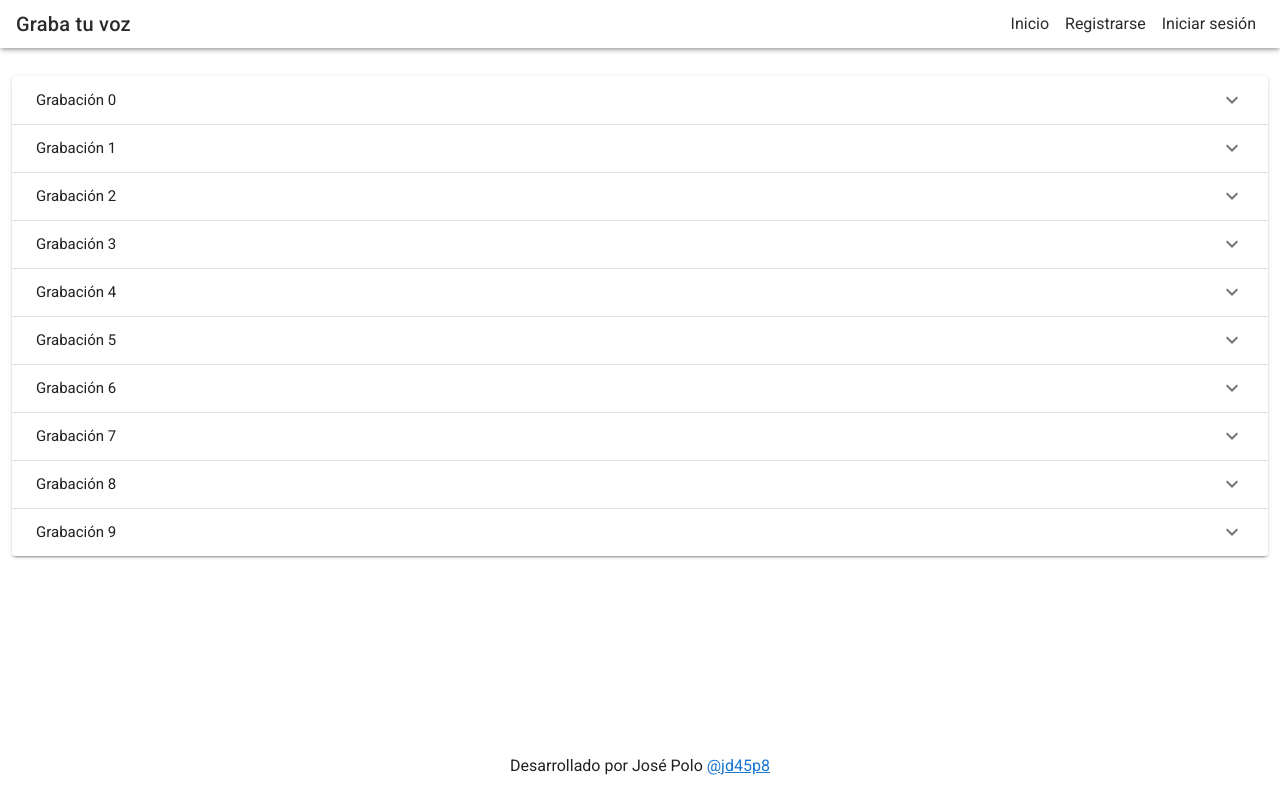
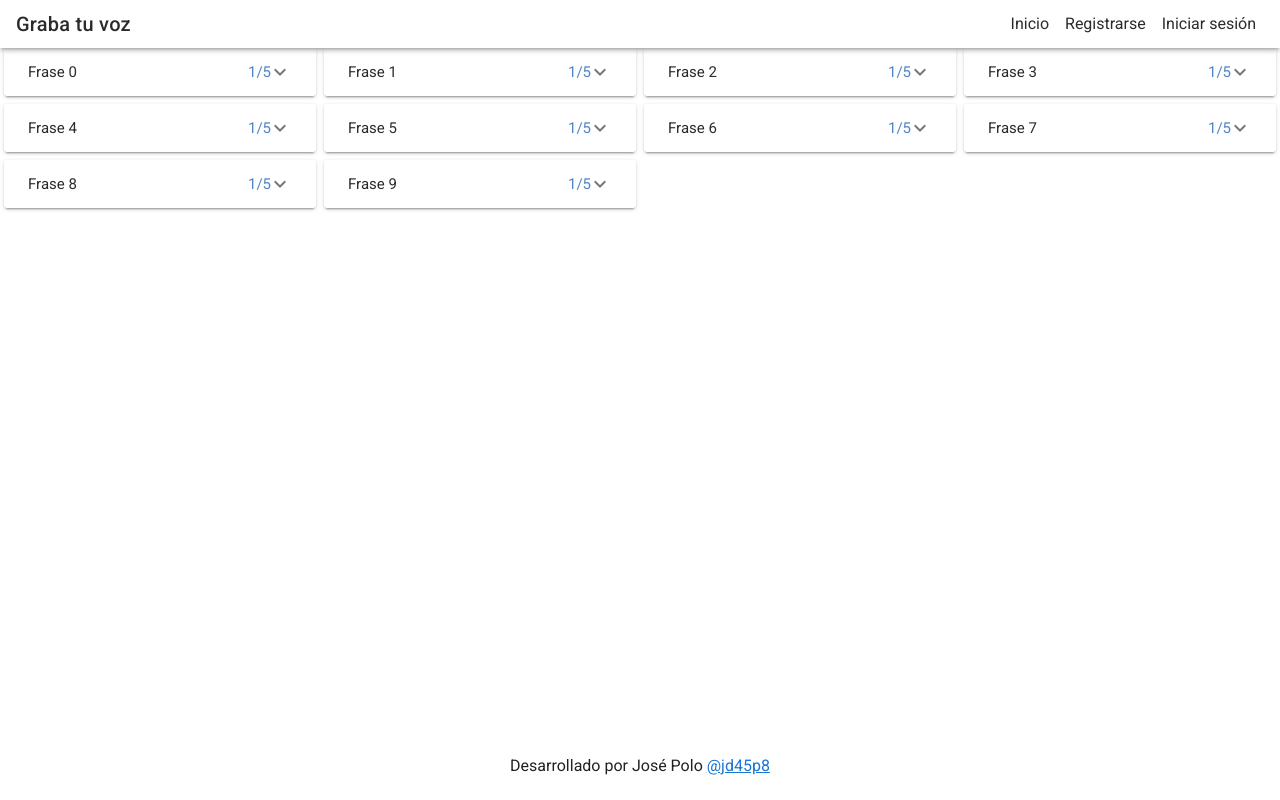
Before and after one commit to jd45p8/graba-tu-voz, a Vue app: page /userdashboard in a window 1280 px wide. Built offline with nearby package versions, Linux system fonts and the light colour scheme.

Commit message:
Se muestra una lista de textos para grabar.

```diff
--- a/src/views/Join.vue
+++ b/src/views/Join.vue
@@ -3,7 +3,7 @@
     <h1 class="dark-text text-center header font-weight-light">Formulario de registro</h1>
     <v-row justify="center">
       <v-col cols="12" sm="8" md="6" lg="5">
-        <v-stepper class="elevation-0" v-model="step" vertical>
+        <v-stepper depressed v-model="step" vertical>
           <v-stepper-step :complete="step > 1" color="blue-dark" step="1">Credenciales</v-stepper-step>
           <v-stepper-content step="1">
             <div class="mb-2 pt-1">
@@ -11,6 +11,7 @@
                 v-model="email"
                 :rules="[rules.required, rules.counter, rules.email]"
                 label="Correo electrónico"
+                type="email"
                 outlined
               ></v-text-field>
               <v-text-field
@@ -28,7 +29,7 @@
                 outlined
               ></v-text-field>
             </div>
-            <v-btn @click="step = 2" color="blue-dark" class="mb-1 elevation-0" dark>Continuar</v-btn>
+            <v-btn @click="step = 2" color="blue-dark" class="mb-1" depressed dark>Continuar</v-btn>
           </v-stepper-content>
 
           <v-stepper-step :complete="step > 2" step="2">Participar en demostración</v-stepper-step>
@@ -67,7 +68,7 @@
                 outlined
               ></v-text-field>
             </div>
-            <v-btn @click="step = 3" color="blue-dark" class="mb-1 elevation-0" dark>Continuar</v-btn>
+            <v-btn @click="step = 3" color="blue-dark" class="mb-1" depressed dark>Continuar</v-btn>
             <v-btn @click="step = 1" class="ml-2" text>Anterior</v-btn>
           </v-stepper-content>
           <v-stepper-step :complete="step > 2" step="3">Política de datos</v-stepper-step>
@@ -76,7 +77,7 @@
             <div class="mb-5">
               <p>Presionando el botón aceptar a continuación finalizará su registro y acepta que usemos la infomración que suministre en esta plataforma para entrenar el o los modelos que sean necesarios, y únicamente intentaremos contactarlo si seleccionó que desea participar en la demostración.</p>
             </div>
-            <v-btn @click="step = 1" color="blue-dark" class="mb-1 elevation-0" dark>Aceptar</v-btn>
+            <v-btn @click="step = 1" color="blue-dark" class="mb-1" depressed dark>Aceptar</v-btn>
             <v-btn @click="step = 2" class="ml-2" text>Anterior</v-btn>
           </v-stepper-content>
         </v-stepper>
--- a/src/views/Login.vue
+++ b/src/views/Login.vue
@@ -2,12 +2,13 @@
   <v-col class="login d-flex justify-center">
     <v-row align="center" justify="center">
       <v-col cols="12" sm="6" md="4" lg="3">
-        <v-card class="px-6 py-7 elevation-0" outlined>
+        <v-card class="px-6 py-7" depressed outlined>
           <h1 class="dark-text text-center header font-weight-light mb-7">Iniciar sesión</h1>
           <v-text-field
             v-model="email"
             :rules="[rules.required, rules.counter, rules.email]"
             label="Correo electrónico"
+            type="email"
             outlined
           ></v-text-field>
           <v-text-field
@@ -18,7 +19,7 @@
             outlined
           ></v-text-field>
           <v-row justify="center" class="mt-3">
-            <v-btn color="blue-dark" class="elevation-0" dark to="/userdashboard">Ingresar</v-btn>
+            <v-btn color="blue-dark" depressed dark to="/userdashboard">Ingresar</v-btn>
             <v-btn class="ml-2 blue-dark-text" text to="/join">Registrarse</v-btn>
           </v-row>
         </v-card>
--- a/src/views/UserDashBoard.vue
+++ b/src/views/UserDashBoard.vue
@@ -1,24 +1,56 @@
 .<template>
-  <v-col class="userdashboard">
+  <div class="userdashboard">
+    <v-col class="mt-n5">
+      <v-row>
+        <template v-for="i in 10">
+          <v-col class="pa-1" :key="i" cols="12" sm="6" md="4" lg="3">
             <v-expansion-panels>
-      <v-expansion-panel v-for="i in 10" :key="i">
-        <v-expansion-panel-header>Grabación {{i-1}}</v-expansion-panel-header>
+              <v-expansion-panel>
+                <v-expansion-panel-header>
+                  <v-row align="center" class="dark-text">
+                    <v-col cols="10">
+                      Frase {{i-1}}
+                    </v-col>
+                    <v-col cols="2" class="blue-dark-text">
+                      1/5
+                    </v-col>
+                  </v-row>
+                </v-expansion-panel-header>
                 <v-expansion-panel-content>
-          <v-card v-for="i in 4" :key="i" outlined class="my-1 pa-2">Hola</v-card>
-          <v-row justify="end">
-            <v-btn depressed color="blue-dark" rounded dark>Hi</v-btn>
+                  <v-card v-for="i in 4" :key="i" outlined :class="{'my-2': i > 1}">
+                    <v-list-item>
+                      <v-list-item-content>
+                        <div class="dark-text subtitle-2 font-weight-regular">Grabación {{i}}</div>
+                      </v-list-item-content>
+                      <v-btn color="grey" fab small text>
+                        <v-icon>mdi-delete</v-icon>
+                      </v-btn>
+                      <v-btn color="grey" fab small text>
+                        <v-icon>mdi-play</v-icon>
+                      </v-btn>
+                    </v-list-item>
+                  </v-card>
+                  <v-row justify="center">
+                    <v-btn color="blue-dark" dark fab depressed>
+                      <v-icon>mdi-microphone-outline</v-icon>
+                    </v-btn>
                   </v-row>
                 </v-expansion-panel-content>
               </v-expansion-panel>
             </v-expansion-panels>
           </v-col>
         </template>
+      </v-row>
+    </v-col>
+  </div>
+</template>
 
 <script>
 export default {
   nane: "UserDashBoard",
   data: function() {
-    return {};
-  }
+    return {}
+  },
+  methods: {}
 };
 </script>
```
Lines whose indentation alone changed are shown as unchanged.
